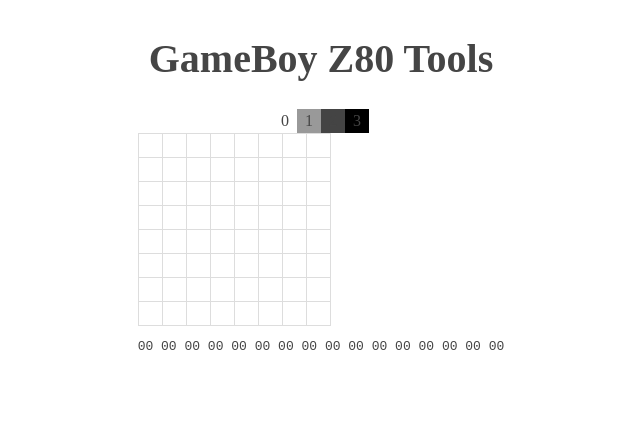
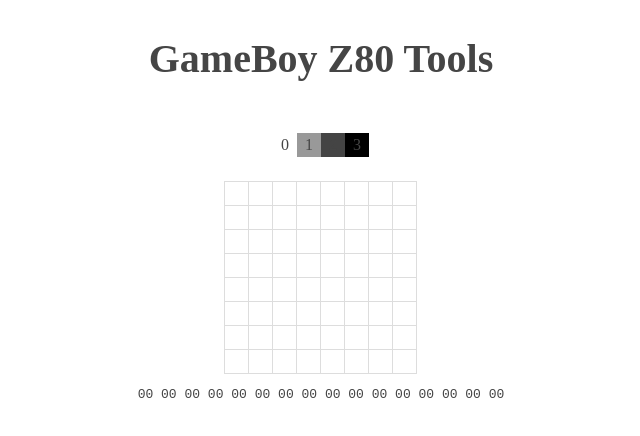
Before and after one commit to doeg/gbz80-tools, a React app: page / in a window 1280 px wide. Shown: the top 436 px of the page, without its empty margins (319-959 px from the left). Built offline with nearby package versions, Linux system fonts and the light colour scheme; a web font is replaced by a local one.

Commit message:
:goat: Layout nits

```diff
--- a/src/components/Canvas.js
+++ b/src/components/Canvas.js
@@ -77,7 +77,7 @@
     }
 
     return (
-      <div>
+      <div className={style.container}>
         <table className={style.canvas}>
           <tbody>
             {rows}
--- a/src/components/canvas.css
+++ b/src/components/canvas.css
@@ -1,5 +1,12 @@
 :root {
   --pixelSize: 24px;
+}
+
+.container {
+  align-items: center;
+  display: flex;
+  flex-direction: column;
+  justify-content: center;
 }
 
 .canvas {
--- a/src/components/selectPalette.css
+++ b/src/components/selectPalette.css
@@ -1,3 +1,7 @@
+.palette {
+  margin: 24px;
+}
+
 .swatch {
   cursor: crosshair;
   display: inline-block;
```
